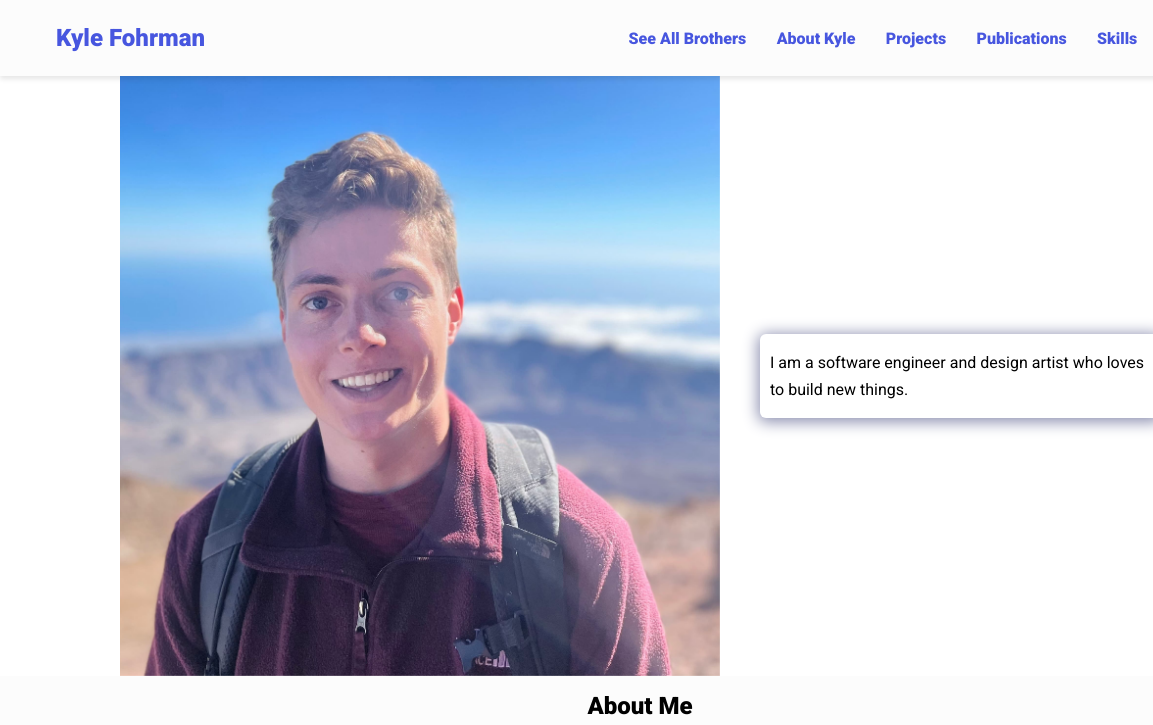
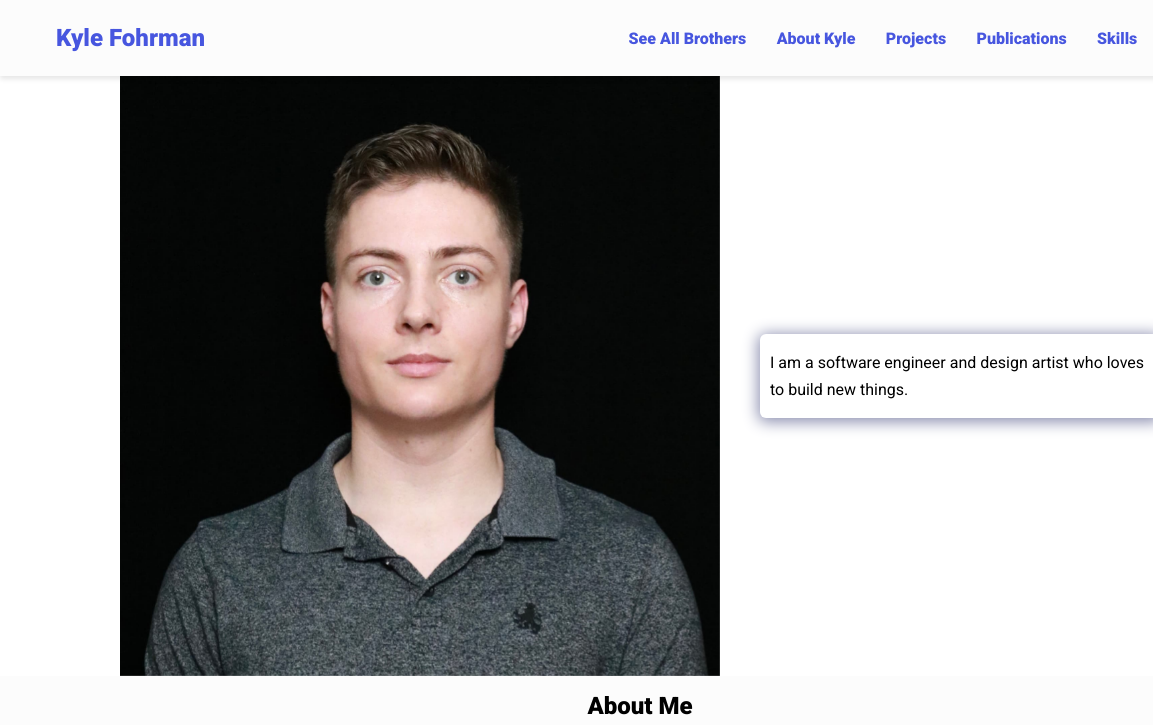
Before and after one commit to kylefohrman/feature-site, a website: page kyle.html in a window 1280 px wide. Shown: the top 725 px of the page, 0-1153 px from the left. Drawn offline with nearby package versions, Linux system fonts and the light colour scheme.

Commit message:
new badge photo on Kyle hero page

```diff
--- a/kyle.html
+++ b/kyle.html
@@ -52,7 +52,8 @@
 
   <!-- Hero Section -->
   <section class="hero" id="about">
-    <img src="assets/images/kyle/headshot.jpg" alt="kyle-fohrman" class="hero-img animate__animated animate__fadeIn" />
+    <img src="assets/images/kyle/kyle-badge-photo.jpg" alt="kyle-fohrman"
+      class="hero-img animate__animated animate__fadeIn" />
     <div class="bio animate__animated animate__fadeInUp">
       <h2 class="bio-title"></h2>
       <p class="bio-text">
```
Also changed, not shown: assets/images/kyle/kyle-badge-photo.jpg (added).
